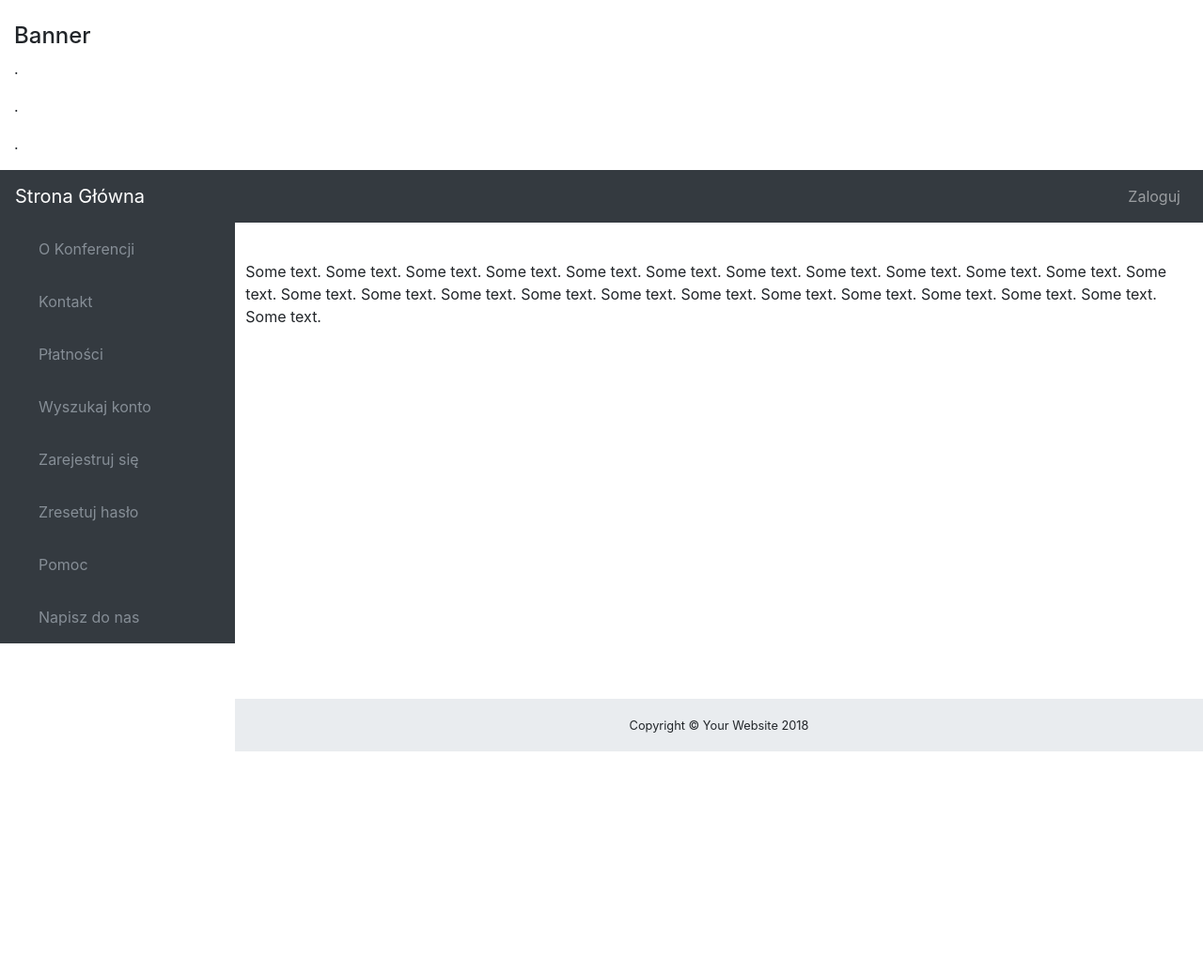
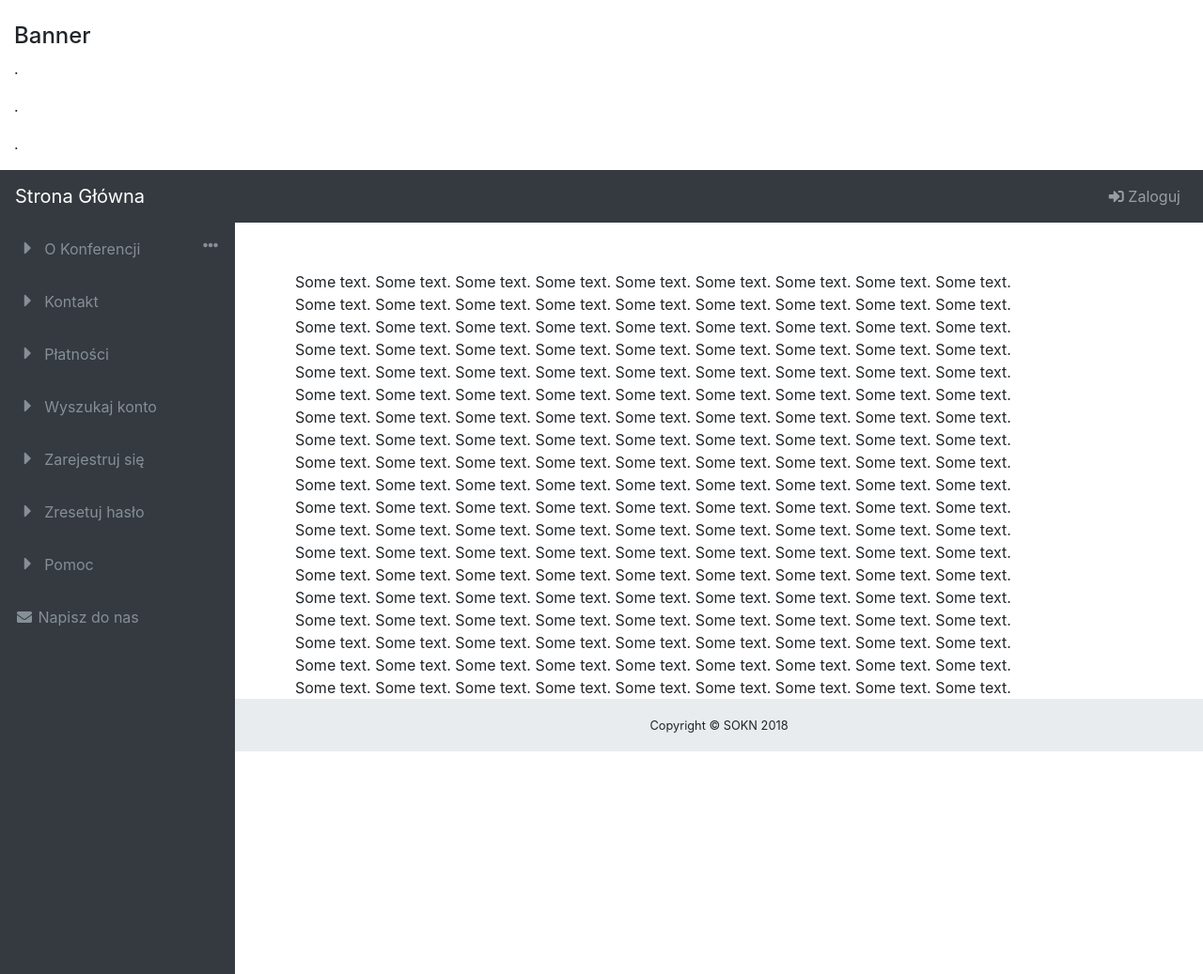
Before and after one commit to weronikanedza/SOKN-frontend, a PHP site: page / in a window 1280 px wide. Shown: the whole page at 94% size. Before the commit the page ends 800 px from the top, so only its background shows below. Run offline with PHP 8.4, Linux system fonts and the light colour scheme; some libraries are stand-ins or nearby versions; some web fonts are replaced.

Commit message:
main page fix

```diff
--- a/css/sb-admin.css
+++ b/css/sb-admin.css
@@ -74,16 +74,19 @@ body.fixed-nav {
   cursor: pointer;
 }
 
-#mainNav .navbar-collapse .navbar-sidenav .nav-link-collapse:after {
+/*#mainNav .navbar-collapse .navbar-sidenav .nav-link-collapse:after {*/
+  /*float: right;*/
+  /*content: '\f107';*/
+  /*font-family: 'FontAwesome';*/
+/*}*/
+
+/*#mainNav .navbar-collapse .navbar-sidenav .nav-link-collapse.collapsed:after {*/
+  /*content: '\f105';*/
+/*}*/
+
+.fa-ellipsis-h {
   float: right;
-  content: '\f107';
-  font-family: 'FontAwesome';
 }
-
-#mainNav .navbar-collapse .navbar-sidenav .nav-link-collapse.collapsed:after {
-  content: '\f105';
-}
-
 #mainNav .navbar-collapse .navbar-sidenav .sidenav-second-level,
 #mainNav .navbar-collapse .navbar-sidenav .sidenav-third-level {
   padding-left: 0;
@@ -159,6 +162,7 @@ body.fixed-nav {
     -ms-flex-direction: column;
     flex-direction: column;
     margin-top: 56px;
+
   }
   #mainNav .navbar-collapse .navbar-sidenav > .nav-item {
     width: 250px;
--- a/css/style.css
+++ b/css/style.css
@@ -1,7 +1,33 @@
 @media (min-width: 992px) {
-    navbarLinks.navbar-nav.navbar-sidenav{
-        bottom: 0;
-        position: fixed;
-        overlay: none;
+    #margin {
+        background: #343a40;
+        max-width: 250px;
+        min-width: 250px;
+        height: 100%;
+    }
+    footer.fixed-footer {
+        width: calc(100% - 250px);
     }
 }
+
+@media (max-width: 992px) {
+    footer.fixed-footer {
+        width: 100%;
+    }
+}
+
+#mainContent {
+    padding-left: 5%;
+    padding-right: 15%;
+}
+
+footer.fixed-footer {
+    position: fixed;
+    right: 0;
+    bottom: 0;
+    height: 56px;
+    background-color: #e9ecef;
+    line-height: 55px;
+}
+
+html,body { height:100%; }
--- a/index.html
+++ b/index.html
@@ -1,13 +1,13 @@
 <!DOCTYPE html>
-<html lang="en">
+<html lang="pl">
 <head>
-    <title>Bootstrap 4 Example</title>
+    <title>SOKN</title>
     <meta charset="utf-8">
     <meta name="viewport" content="width=device-width, initial-scale=1">
-    <link rel="stylesheet" href="https://maxcdn.bootstrapcdn.com/bootstrap/4.0.0/css/bootstrap.min.css">
     <link href="css/sb-admin.css" rel="stylesheet">
     <link href="css/style.css" rel="stylesheet">
-    <link href="css/font-awesome.min.css" rel="stylesheet">
+    <link rel="stylesheet" href="https://maxcdn.bootstrapcdn.com/bootstrap/4.0.0/css/bootstrap.min.css">
+    <link rel="stylesheet" href="https://use.fontawesome.com/releases/v5.0.9/css/all.css" integrity="sha384-5SOiIsAziJl6AWe0HWRKTXlfcSHKmYV4RBF18PPJ173Kzn7jzMyFuTtk8JA7QQG1" crossorigin="anonymous">
     <script src="https://ajax.googleapis.com/ajax/libs/jquery/3.3.1/jquery.min.js"></script>
     <script src="https://cdnjs.cloudflare.com/ajax/libs/popper.js/1.12.9/umd/popper.min.js"></script>
     <script src="https://maxcdn.bootstrapcdn.com/bootstrap/4.0.0/js/bootstrap.min.js"></script>
@@ -21,30 +21,44 @@
     <p> .</p>
 </div>
 
-<nav class="navbar navbar-expand-lg navbar-dark bg-dark sticky-top fill" id="mainNav">
+<nav class="navbar navbar-expand-lg navbar-dark bg-dark sticky-top" id="mainNav">
     <a class="navbar-brand" href="">Strona Główna</a>
     <button class="navbar-toggler navbar-toggler-right" type="button" data-toggle="collapse" data-target="#navbarResponsive" aria-controls="navbarResponsive" aria-expanded="false" aria-label="Toggle navigation">
         <span class="navbar-toggler-icon"></span>
     </button>
     <div class="collapse navbar-collapse" id="navbarResponsive">
-        <ul class="navbar-nav navbar-sidenav align-self-end" id="navbarLinks" >
+        <ul class="navbar-nav navbar-sidenav" id="navbarLinks" >
             <li class="nav-item" data-toggle="tooltip" data-placement="right" title="O Konferencji">
                 <a class="nav-link nav-link-collapse collapsed" data-toggle="collapse" href="#collapseMulti" data-parent="#navbarLinks">
-                    <i class="fa fa-fw fa-arrow-right"></i>
+                    <i class="fas fa-fw fa-caret-right fa-lg"></i>
                     <span class="nav-link-text">O Konferencji</span>
+                    <i class="fas fa-fw fa-ellipsis-h"></i>
                 </a>
                 <ul class="sidenav-second-level collapse" id="collapseMulti">
                     <li>
-                        <a class="nav-link" href="">Program</a>
+                        <a class="nav-link" href="">
+                            <i class="fas fa-fw fa-caret-right fa-sm"></i>
+                            <span class="nav-link-text">Program</span>
+                        </a>
                     </li>
                     <li>
-                        <a class="nav-link" href="">Komitet</a>
+                        <a class="nav-link" href="">
+                            <i class="fas fa-fw fa-caret-right fa-sm"></i>
+                            <span class="nav-link-text">Komitet</span>
+                        </a>
                     </li>
                     <li>
-                        <a class="nav-link-collapse collapsed" data-toggle="collapse" href="#collapseMulti2">Poprzednie konferencje</a>
+                        <a class="nav-link-collapse collapsed" data-toggle="collapse" href="#collapseMulti2">
+                            <i class="fas fa-fw fa-caret-right fa-sm"></i>
+                            <span class="nav-link-text">Poprzednie lata</span>
+                            <i class="fas fa-fw fa-ellipsis-h"></i>
+                        </a>
                         <ul class="sidenav-third-level collapse" id="collapseMulti2">
                             <li>
-                                <a href="#">Konferencja 2017</a>
+                                <a href="#">
+                                    <i class="fas fa-fw fa-caret-right fa-sm"></i>
+                                    <span class="nav-link-text">Konferencja 2017</span>
+                                </a>
                             </li>
                         </ul>
                     </li>
@@ -52,37 +66,37 @@
             </li>
             <li class="nav-item" data-toggle="tooltip" data-placement="right" title="Kontakt">
                 <a class="nav-link" href="">
-                    <i class="fa fa-fw fa-arrow-right"></i>
+                    <i class="fas fa-fw fa-caret-right fa-lg"></i>
                     <span class="nav-link-text">Kontakt</span>
                 </a>
             </li>
             <li class="nav-item" data-toggle="tooltip" data-placement="right" title="Płatności">
                 <a class="nav-link" href="">
-                    <i class="fa fa-fw fa-arrow-right"></i>
+                    <i class="fas fa-fw fa-caret-right fa-lg"></i>
                     <span class="nav-link-text">Płatności</span>
                 </a>
             </li>
             <li class="nav-item" data-toggle="tooltip" data-placement="right" title="Wyszukaj konto">
                 <a class="nav-link" href="">
-                    <i class="fa fa-fw fa-arrow-right"></i>
+                    <i class="fas fa-fw fa-caret-right fa-lg"></i>
                     <span class="nav-link-text">Wyszukaj konto</span>
                 </a>
             </li>
             <li class="nav-item" data-toggle="tooltip" data-placement="right" title="Zarejestruj się">
                 <a class="nav-link" href="">
-                    <i class="fa fa-fw fa-arrow-right"></i>
+                    <i class="fas fa-fw fa-caret-right fa-lg"></i>
                     <span class="nav-link-text">Zarejestruj się</span>
                 </a>
             </li>
             <li class="nav-item" data-toggle="tooltip" data-placement="right" title="Zresetuj hasło">
                 <a class="nav-link" href="">
-                    <i class="fa fa-fw fa-arrow-right"></i>
+                    <i class="fas fa-fw fa-caret-right fa-lg"></i>
                     <span class="nav-link-text">Zresetuj hasło</span>
                 </a>
             </li>
             <li class="nav-item" data-toggle="tooltip" data-placement="right" title="Pomoc">
                 <a class="nav-link" href="">
-                    <i class="fa fa-fw fa-arrow-right"></i>
+                    <i class="fas fa-fw fa-caret-right fa-lg"></i>
                     <span class="nav-link-text">Pomoc</span>
                 </a>
             </li>
@@ -96,31 +110,55 @@
         <ul class="navbar-nav ml-auto">
             <li class="nav-item">
                 <a class="nav-link" href="logIn/idx.html">
-                    <i class="fa fa-fw fa-sign-in"></i>Zaloguj</a>
+                    <i class="fas fa-sign-in-alt"></i>
+                    <span class="nav-link-text">Zaloguj</span>
+                </a>
             </li>
         </ul>
     </div>
 </nav>
 
-<div class="container-fluid"><br>
-   <div class="row flex-xl=nowrap">
-       <div class=" col-12 col-md-12 col-lg-3 col-xl-2 bd-sidebar">
+<div class="container-fluid" style="height: 100%; padding-left: 0px; padding-right: 0px; padding-top: 4%">
+
+    <div class="d-flex flex-row" style="height: 100%; overflow: auto;">
+        <div class="d-flex align-items-stretch" id="margin">
         </div>
-       <main class="col-12 col-md-12 col-lg-9 col-xl-10 py-md-3 pl-md-5 bd-content" role="main">
+        <main class="d-flex align-items-stretch" id="mainContent">
             <p> Some text. Some text. Some text. Some text. Some text. Some text. Some text. Some text.
                 Some text. Some text. Some text. Some text. Some text. Some text. Some text. Some text.
-               Some text. Some text. Some text. Some text. Some text. Some text. Some text. Some text. </p>
+                Some text. Some text. Some text. Some text. Some text. Some text. Some text. Some text.
+                Some text. Some text. Some text. Some text. Some text. Some text. Some text. Some text.
+                Some text. Some text. Some text. Some text. Some text. Some text. Some text. Some text.
+                Some text. Some text. Some text. Some text. Some text. Some text. Some text. Some text.
+                Some text. Some text. Some text. Some text. Some text. Some text. Some text. Some text.
+                Some text. Some text. Some text. Some text. Some text. Some text. Some text. Some text.
+                Some text. Some text. Some text. Some text. Some text. Some text. Some text. Some text.
+                Some text. Some text. Some text. Some text. Some text. Some text. Some text. Some text.
+                Some text. Some text. Some text. Some text. Some text. Some text. Some text. Some text.
+                Some text. Some text. Some text. Some text. Some text. Some text. Some text. Some text.
+                Some text. Some text. Some text. Some text. Some text. Some text. Some text. Some text.
+                Some text. Some text. Some text. Some text. Some text. Some text. Some text. Some text.
+                Some text. Some text. Some text. Some text. Some text. Some text. Some text. Some text.
+                Some text. Some text. Some text. Some text. Some text. Some text. Some text. Some text.
+                Some text. Some text. Some text. Some text. Some text. Some text. Some text. Some text.
+                Some text. Some text. Some text. Some text. Some text. Some text. Some text. Some text.
+                Some text. Some text. Some text. Some text. Some text. Some text. Some text. Some text.
+                Some text. Some text. Some text. Some text. Some text. Some text. Some text. Some text.
+                Some text. Some text. Some text. Some text. Some text. Some text. Some text. Some text.
+                Some text. Some text. Some text. Some text. Some text. Some text. Some text. Some text.
+
+            </p>
+
         </main>
-   </div>
-
-    <footer class="sticky-footer">
+        <footer class="fixed-footer">
             <div class="container">
                 <div class="text-center">
-                <small>Copyright © Your Website 2018</small>
+                    <small>Copyright © SOKN 2018</small>
                 </div>
             </div>
         </footer>
     </div>
+</div>
 
 </body>
 </html>
```
Lines whose indentation alone changed are shown as unchanged.
